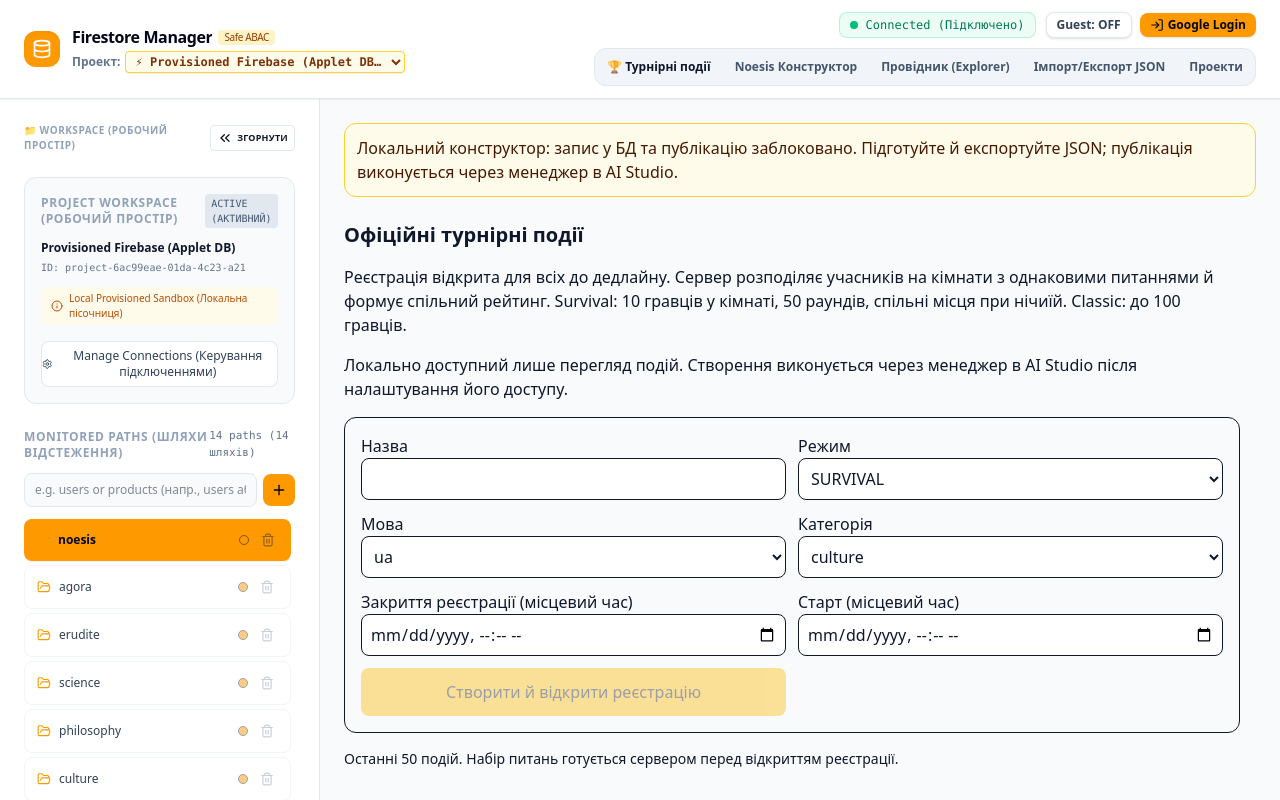
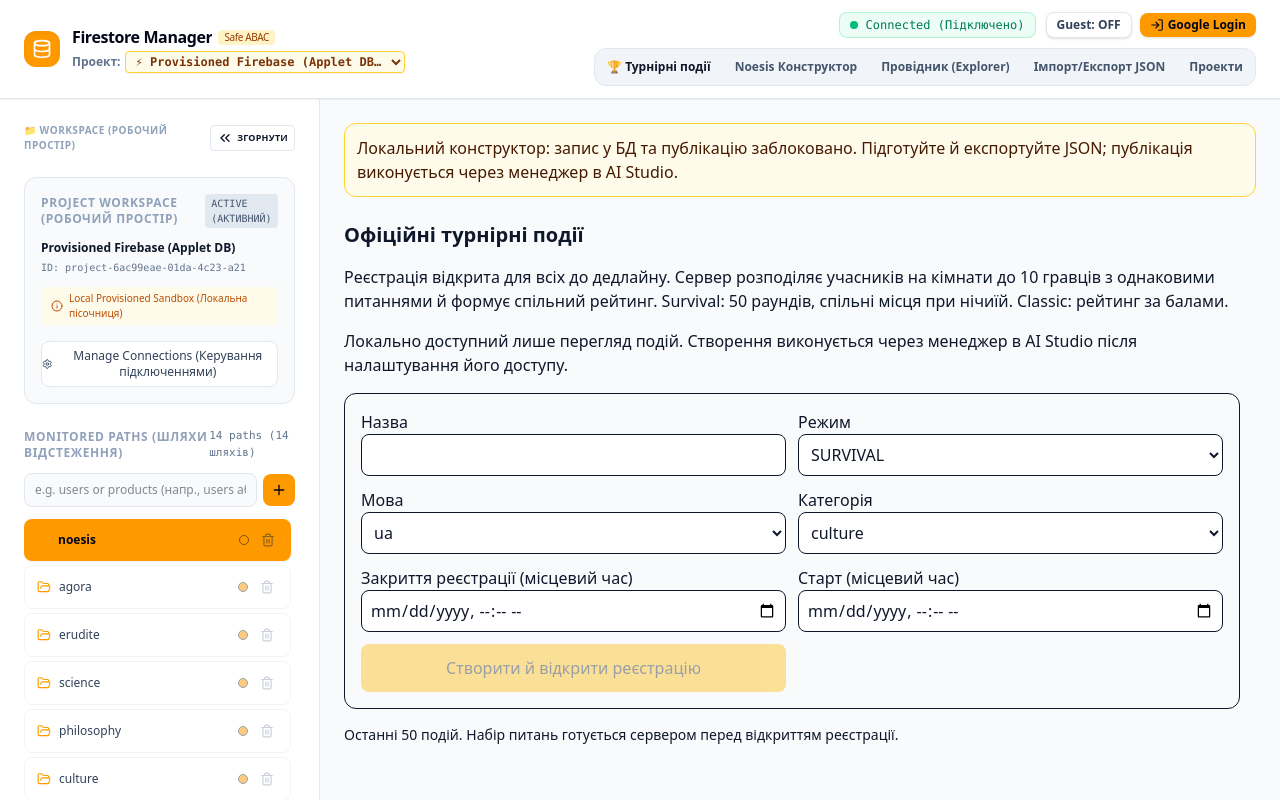
Before and after one commit to GitStart1-0/FirestoreManager, a React (Vite) app: page / in a window 1280 px wide. Both pictures are taken after a click on the button "🏆 Турнірні події". Shown: the top 800 px of the page. Built offline with nearby package versions, Linux system fonts and the light colour scheme.

Commit message:
fix: describe ten-player official tournament rooms

```diff
--- a/src/features/tournaments/TournamentEventsPanel.tsx
+++ b/src/features/tournaments/TournamentEventsPanel.tsx
@@ -49,7 +49,7 @@ export default function TournamentEventsPanel({ auth, db }: { auth?: Auth; db?:
   const field = 'border rounded-lg p-2 w-full bg-white';
   return <section className="max-w-4xl space-y-4">
     <h2 className="text-xl font-bold">Офіційні турнірні події</h2>
-    <p>Реєстрація відкрита для всіх до дедлайну. Сервер розподіляє учасників на кімнати з однаковими питаннями й формує спільний рейтинг. Survival: 10 гравців у кімнаті, 50 раундів, спільні місця при нічиїй. Classic: до 100 гравців.</p>
+    <p>Реєстрація відкрита для всіх до дедлайну. Сервер розподіляє учасників на кімнати до 10 гравців з однаковими питаннями й формує спільний рейтинг. Survival: 50 раундів, спільні місця при нічиїй. Classic: рейтинг за балами.</p>
     {isLocalReadOnly() ? <p>Локально доступний лише перегляд подій. Створення виконується через менеджер в AI Studio після налаштування його доступу.</p> : !auth?.currentUser ? <p>Виберіть Firebase-проєкт і увійдіть через Google Login.</p> : !allowed && <p>Для створення потрібне право tournamentEvents у constructorAccess вашого UID або право адміністратора. Публікація питань сама по собі цього права не надає.</p>}
     {error && <p role="alert" className="text-red-700 whitespace-pre-wrap">{error}</p>}
     <form onSubmit={create} className="grid sm:grid-cols-2 gap-3 border rounded-xl p-4">
```
